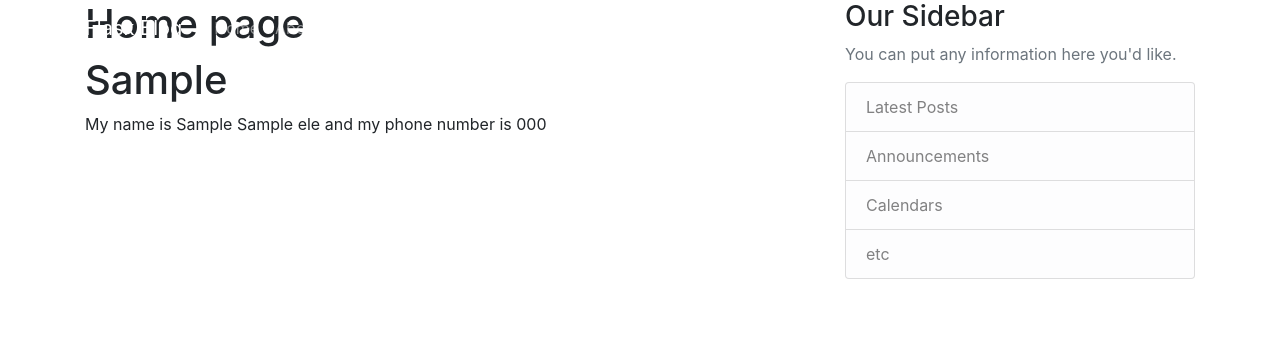
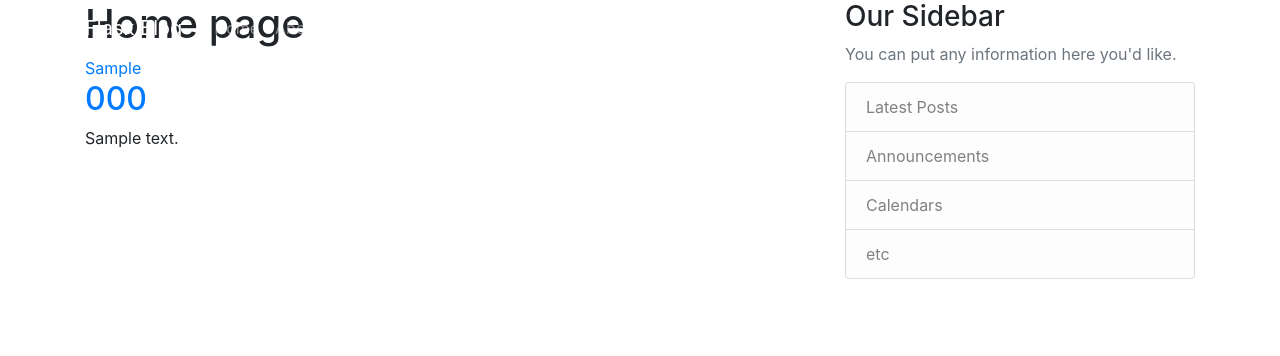
Before and after one commit to Akash-152000/Web-App, a Flask app: template templates/home.html in a window 1280 px wide. Shown: the top 356 px of the page. Run offline with Flask 2, Linux system fonts and the light colour scheme; the template is opened without the code that fills it: most values are stand-ins (such as "Sample title", 1, 10 or a date in 2020); some libraries are stand-ins or nearby versions.

Commit message:
Update home.html

```diff
--- a/templates/home.html
+++ b/templates/home.html
@@ -2,7 +2,15 @@
 {%block content%}
 	<h1>Home page</h1>
 	{%for ele in data%}
-		<h1>{{ele.First_name}}</h1>
-		<p>My name is {{ele.First_name}} {{ele.Second_name}} and my phone number is {{ele.Phone}}</p>
+		<article class="media content-section">
+		  <div class="media-body">
+		    <div class="article-metadata">
+		      <a class="mr-2" href="#">{{ ele.First_name }}</a>
+
+		    </div>
+		    <h2><a class="article-title" href="#">{{ ele.Phone }}</a></h2>
+		    <p class="article-content">{{ ele.content }}</p>
+		  </div>
+		</article>
 	{%endfor%}
 {%endblock content %}
```
